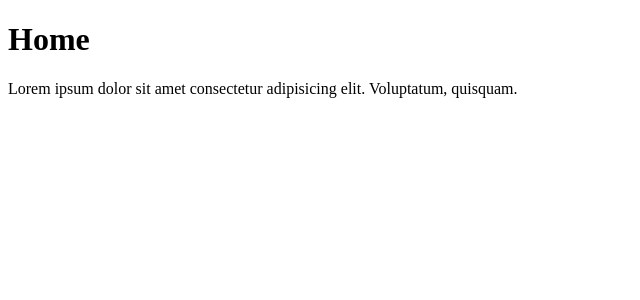
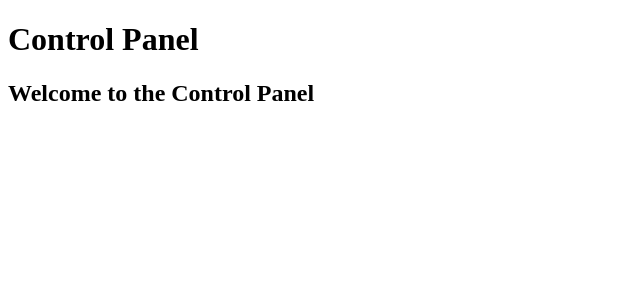
Before and after one commit to Object-Hub/object-cloud, a React (Vite) app in the folder packages/Client/: page / in a window 1280 px wide. Shown: the top 300 px of the page, without its empty margins (0-640 px from the left). Built offline with nearby package versions, Linux system fonts and the light colour scheme.

Commit message:
Started the project in front-end

```diff
--- a/packages/Client/src/components/LoginForm/LoginForm.tsx
+++ b/packages/Client/src/components/LoginForm/LoginForm.tsx
@@ -1,17 +1,17 @@
 export function LoginForm(){
-    return (
+	return (
 		<div>
 			<form>
 				<label>
-					Username:
+					Usuário:
 					<input type="text" name="username" />
 				</label>
 				<br />
 				<label>
-					Password:
+					Senha:
 					<input type="password" name="password" />
 				</label>
 			</form>
 		</div>
-    )
+	)
 }
--- a/packages/Client/src/pages/Home.tsx
+++ b/packages/Client/src/pages/Home.tsx
@@ -1,11 +1,8 @@
 export function Home() {
     return (
-        <div>
-            <h1>Home</h1>
-            <p>
-                Lorem ipsum dolor sit amet consectetur adipisicing elit.
-                Voluptatum, quisquam.
-            </p>
+			<div>
+						<h1> Control Panel </h1>
+						<h2> Welcome to the Control Panel </h2>
         </div>
     );
 }
--- a/packages/Client/vite.config.ts
+++ b/packages/Client/vite.config.ts
@@ -3,5 +3,10 @@ import react from '@vitejs/plugin-react'
 
 // https://vitejs.dev/config/
 export default defineConfig({
-  plugins: [react()]
+  plugins: [react()],
+	server: {
+		watch: {
+			usePolling: true,
+		}
+	}
 })
```
Also changed, not shown: packages/Client/src/components/header/header.tsx (deleted, +0 -8 lines), packages/Client/src/components/header/header.module.scss (deleted), 1 other file (tests, documents, lock files or other folders).
